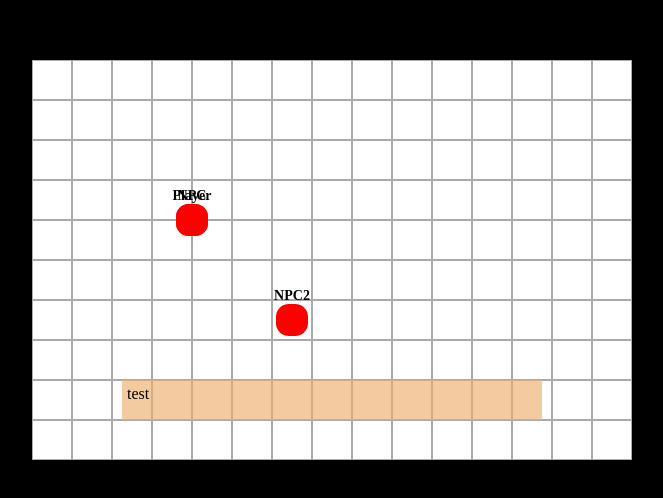
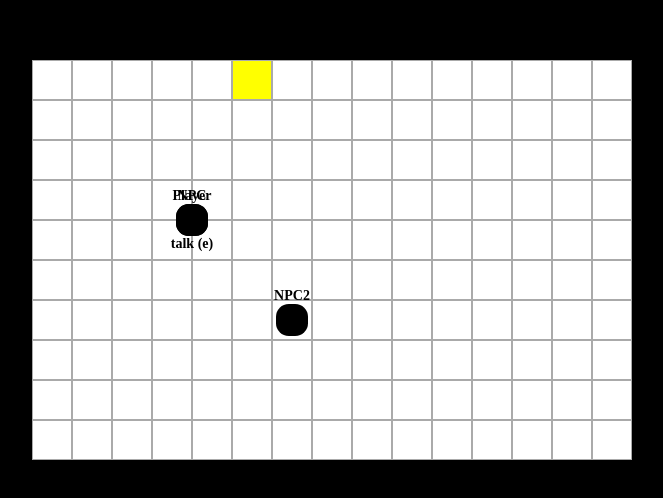
Before and after one commit to MatthesSt/storyGame, a Vue app: page / in a window 1280 px wide. Shown: the part 140-638 px from the top of the page, without its empty margins (308-971 px from the left). Built offline with nearby package versions, Linux system fonts and the light colour scheme.

Commit message:
talking to npcs started portals

```diff
--- a/src/App.vue
+++ b/src/App.vue
@@ -4,7 +4,7 @@ import Player from "./components/Player.vue";
 import NpcDialog from "./components/NpcDialog.vue";
 import { areas, currentArea } from "./area";
 import { player, closeNpc } from "./player";
-import { getDistance } from "./math";
+import { npcs } from "./npcs";
 </script>
 
 <template>
@@ -12,10 +12,16 @@ import { getDistance } from "./math";
     <Area :area="areas[currentArea]">
       <template #player>
         <Player :player="player"></Player>
-        <Player v-for="npc in areas[currentArea].npcs" :player="npc"></Player>
+        <Player
+          v-for="npc in npcs.filter((e) =>
+            areas[currentArea].npcs.find((n) => n == e.id)
+          )"
+          :player="npc"
+          :closeNpc="npc.id == closeNpc?.id"
+        ></Player>
       </template>
       <template #dialog>
-        <NpcDialog v-if="closeNpc">{{ closeNpc.dialog }}</NpcDialog>
+        <NpcDialog v-if="closeNpc" :npc="closeNpc" />
       </template>
     </Area>
   </main>
--- a/src/area.ts
+++ b/src/area.ts
@@ -1,26 +1,50 @@
 import { ref } from "vue";
 
-export const currentArea = ref<keyof typeof areas>("startArea");
+export const currentArea = ref<AreaNames>("spawn");
+export type Area = (typeof areas.value)[keyof typeof areas.value];
 
-export type Area = (typeof areas)[keyof typeof areas];
+type AreaNames = "spawn" | "market";
 
-export const areas = {
-  startArea: {
+export const areas = ref<
+  Record<
+    AreaNames,
+    {
+      width: number;
+      height: number;
+      npcs: number[];
+      portals: {
+        id: number;
+        position: [number, number];
+        targetArea: AreaNames;
+        targetPortalId: number;
+      }[];
+    }
+  >
+>({
+  spawn: {
     width: 15,
     height: 10,
-    npcs: [
+    npcs: [1, 2],
+    portals: [
       {
-        name: "NPC",
-        x: 160,
-        y: 160,
-        dialog: "test",
-      },
-      {
-        name: "NPC2",
-        x: 260,
-        y: 260,
-        dialog: "test2",
+        id: 1,
+        position: [6, 1],
+        targetArea: "market",
+        targetPortalId: 1,
       },
     ],
   },
-} as const;
+  market: {
+    width: 15,
+    height: 10,
+    npcs: [],
+    portals: [
+      {
+        id: 1,
+        position: [6, 10],
+        targetArea: "spawn",
+        targetPortalId: 1,
+      },
+    ],
+  },
+});
--- a/src/components/Area.vue
+++ b/src/components/Area.vue
@@ -13,7 +13,17 @@ const { area } = toRefs(props);
     :style="`grid-template-columns:repeat(${area.width},1fr)`"
   >
     <div v-for="x in area.width">
-      <div v-for="y in area.height" class="tile"></div>
+      <div
+        v-for="y in area.height"
+        class="tile"
+        :style="`background-color: ${
+          area.portals.find(
+            (portal) => portal.position[0] === x && portal.position[1] === y
+          )
+            ? 'yellow'
+            : 'white'
+        }`"
+      ></div>
     </div>
     <slot name="player"></slot>
     <slot name="dialog"></slot>
@@ -24,7 +34,6 @@ const { area } = toRefs(props);
 .tile {
   width: $tileSize;
   height: $tileSize;
-  background-color: #fff;
   border: 1px solid #aaa;
 }
 </style>
--- a/src/components/NpcDialog.vue
+++ b/src/components/NpcDialog.vue
@@ -1,15 +1,75 @@
+<script lang="ts" setup>
+import { Entity } from "../types";
+import { player } from "../player";
+
+defineProps<{
+  npc: Entity;
+}>();
+
+function execute(
+  npc: Entity,
+  answer: { action?: () => void; text: string; next?: number }
+) {
+  if (answer.next) {
+    npc.currentDialog = answer.next;
+  } else {
+    npc.currentDialog = 0;
+    npc.talking = false;
+    player.value.talking = false;
+  }
+  if (answer.action) answer.action();
+}
+</script>
+
 <template>
-  <div class="dialog"><slot></slot></div>
+  <div class="communicationWrapper" v-if="npc.currentDialog">
+    <div class="dialog">
+      {{ npc.dialog?.[npc.currentDialog] }}
+    </div>
+    <div class="answers">
+      <div v-for="(answer, index) in npc.dialog?.[npc.currentDialog].answers">
+        <button class="answer" @click.stop="execute(npc, answer)">
+          {{ index + 1 }}: {{ answer.text }}
+        </button>
+      </div>
+    </div>
+  </div>
 </template>
 <style scoped lang="scss">
+$boxWidth: 30%;
+.communicationWrapper {
+  position: absolute;
+  top: 80%;
+  left: 50%;
+  width: 100%;
+  height: 10%;
+  transform: translateX(-50%);
+}
 .dialog {
-  width: 70%;
-  height: 10%;
+  width: calc(100% - $boxWidth);
+  height: 100%;
   background-color: #ecb371aa;
   padding: 5px;
   position: absolute;
-  top: 80%;
   left: 50%;
   transform: translateX(-50%);
 }
+.answers {
+  position: absolute;
+  padding: 5px;
+  top: 0;
+  right: calc($boxWidth / 2);
+  width: max-content;
+  height: max-content;
+  background-color: #ecb371aa;
+  transform: translateY(calc(-100% - 10px));
+}
+.answer {
+  cursor: pointer;
+  border: none;
+  width: 100%;
+  text-align: start;
+  background-color: transparent;
+  border-block: 1px solid #666;
+}
 </style>
--- a/src/components/Player.vue
+++ b/src/components/Player.vue
@@ -3,24 +3,27 @@ import { toRefs } from "vue";
 import { Entity } from "../types";
 const props = defineProps<{
   player: Entity;
+  closeNpc?: boolean;
 }>();
 const { player } = toRefs(props);
 </script>
 <template>
   <div
     class="player"
+    :class="closeNpc && player.dialog ? 'closeNpc' : ''"
     :data-name="player.name"
-    :style="`top:${player.y}px;left:${player.x}px`"
+    :style="`top:${player.y}px;left:${player.x}px;background-color:${
+      player.talking ? 'red' : 'black'
+    }`"
   ></div>
 </template>
 <style scoped lang="scss">
 @import "../style.scss";
+$ration: 0.8;
+$size: calc(#{$tileSize} * #{$ration});
 .player {
-  $ration: 0.8;
-  $size: calc(#{$tileSize} * #{$ration});
   width: $size;
   height: $size;
-  background-color: #f00;
   position: absolute;
   transform: translate(-50%, -50%);
   border-radius: 40%;
@@ -32,4 +35,13 @@ const { player } = toRefs(props);
     transform: translateY(-100%) translateX(calc($size / 2)) translateX(-50%);
   }
 }
+.closeNpc::after {
+  content: "talk (e)";
+  width: max-content;
+  bottom: 0;
+  font-size: 14px;
+  font-weight: 600;
+  position: absolute;
+  transform: translateY(100%) translateX(calc($size / 2)) translateX(-50%);
+}
 </style>
--- a/src/controls.ts
+++ b/src/controls.ts
@@ -1,11 +1,11 @@
-import { ref } from "vue";
+import { ref, watch } from "vue";
 
 const pressedKeys = ref({
   ArrowUp: false,
   ArrowDown: false,
   ArrowLeft: false,
   ArrowRight: false,
-  a: false,
+  e: false,
 });
 
 window.onkeydown = (event: any) => {
--- a/src/math.ts
+++ b/src/math.ts
@@ -5,3 +5,11 @@ export function getDistance(entity1: Entity, entity2: Entity) {
     Math.pow(entity1.x - entity2.x, 2) + Math.pow(entity1.y - entity2.y, 2)
   );
 }
+
+export function getTileIndices(position: [number, number]): [number, number] {
+  return [Math.round(position[0] / 40) + 1, Math.round(position[1] / 40) + 1];
+}
+
+export function getTilePosition(position: [number, number]): [number, number] {
+  return [position[0] * 40 - 20, position[1] * 40 - 20];
+}
--- /dev/null
+++ b/src/npcs.ts
@@ -0,0 +1,44 @@
+import { ref } from "vue";
+import { Entity } from "./types";
+
+export const npcs = ref<Entity[]>([
+  {
+    id: 1,
+    name: "NPC",
+    x: 160,
+    y: 160,
+    dialog: {
+      1: {
+        text: "test",
+        answers: [
+          {
+            text: "next Text",
+            next: 2,
+            action: () => console.log("clicked answer1"),
+          },
+          {
+            text: "bye",
+          },
+        ],
+      },
+      2: {
+        text: "test2",
+        answers: [
+          {
+            text: "back",
+            next: 1,
+          },
+        ],
+      },
+    },
+    currentDialog: 0,
+    talking: false,
+  },
+  {
+    id: 2,
+    name: "NPC2",
+    x: 260,
+    y: 260,
+    talking: false,
+  },
+]);
--- a/src/player.ts
+++ b/src/player.ts
@@ -1,28 +1,37 @@
 import { computed, ref } from "vue";
 import { isPressed } from "./controls";
-import { areas, currentArea } from "./area";
-import { getDistance } from "./math";
+import { getDistance, getTileIndices, getTilePosition } from "./math";
 import { Player } from "./types";
+import { npcs } from "./npcs";
+import { currentArea, areas } from "./area";
 
 export const player = ref<Player>({
+  id: 0,
   name: "Player",
   x: 160,
   y: 160,
   direction: 0 as 0 | 45 | 90 | 135 | 180 | 225 | 270 | 315,
   movespeed: 3,
+  talking: false,
 });
 
-export function movePlayer(dx: number, dy: number) {
-  player.value.x += dx * player.value.movespeed;
-  player.value.y += dy * player.value.movespeed;
-  if (dx && dy) {
-    player.value.direction = dx > 0 ? (dy > 0 ? 135 : 45) : dy > 0 ? 225 : 315;
-  } else {
-    player.value.direction = dx > 0 ? 90 : dx < 270 ? 0 : dy > 0 ? 180 : 0;
+const playerInputInterval = setInterval(() => {
+  if (!player.value.talking) {
+    playerMovement();
+    checkPortals();
   }
+  playerCommunication();
+}, 1000 / 24);
+function playerCommunication() {
+  if (!player.value.talking && !isPressed("e")) return;
+  const talkingNpc = npcs.value.find((npc) => npc.id == closeNpc.value?.id);
+  if (!talkingNpc || !talkingNpc.dialog) return;
+  player.value.talking = true;
+  talkingNpc.talking = true;
+  talkingNpc.currentDialog = talkingNpc.currentDialog || 1;
 }
 
-const movementInterval = setInterval(() => {
+function playerMovement() {
   if (isPressed("ArrowUp")) {
     movePlayer(0, -1);
   }
@@ -35,10 +44,33 @@ const movementInterval = setInterval(() => {
   if (isPressed("ArrowRight")) {
     movePlayer(1, 0);
   }
-}, 1000 / 24);
+}
+function checkPortals() {
+  const playerTileIndices = getTileIndices([player.value.x, player.value.y]);
+  const usedPortal = areas.value[currentArea.value].portals.find((portal) => {
+    getTileIndices(portal.position)[0] == playerTileIndices[0] &&
+      getTileIndices(portal.position)[1] == playerTileIndices[1];
+  });
+  if (usedPortal) {
+    currentArea.value = usedPortal.targetArea;
+    const nextArea = areas.value[currentArea.value].portals.find(
+      (portal) => portal.id == usedPortal.targetPortalId
+    );
+    if (!nextArea) return;
+    player.value.x = getTilePosition(nextArea.position)[0];
+    player.value.y = getTilePosition(nextArea.position)[1];
+  }
+}
 
-export const closeNpc = computed(() => {
-  return areas[currentArea.value].npcs.find((npc) => {
-    return getDistance(npc, player.value) < 40;
-  });
-});
+export function movePlayer(dx: number, dy: number) {
+  player.value.x += dx * player.value.movespeed;
+  player.value.y += dy * player.value.movespeed;
+  if (dx && dy) {
+    player.value.direction = dx > 0 ? (dy > 0 ? 135 : 45) : dy > 0 ? 225 : 315;
+  } else {
+    player.value.direction = dx > 0 ? 90 : dx < 270 ? 0 : dy > 0 ? 180 : 0;
+  }
+}
+export const closeNpc = computed(() =>
+  npcs.value.find((npc) => getDistance(npc, player.value) < 65)
+);
--- a/src/types.ts
+++ b/src/types.ts
@@ -1,7 +1,21 @@
 export type Entity = {
+  id: number;
   name: string;
   x: number;
   y: number;
+  talking?: boolean;
+  currentDialog?: number;
+  dialog?: Record<
+    number,
+    {
+      text: string;
+      answers: {
+        text: string;
+        next?: number;
+        action?: () => void;
+      }[];
+    }
+  >;
 };
 
 export type Player = Entity & {
```
